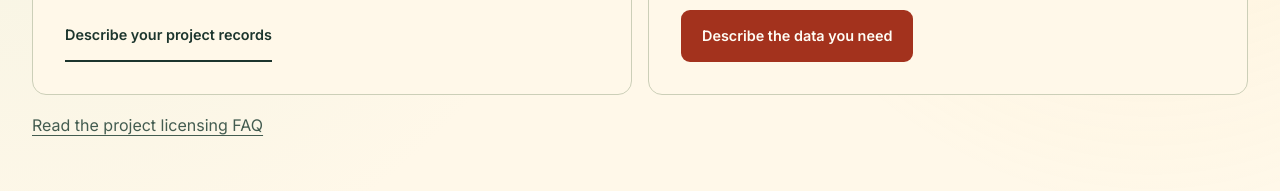
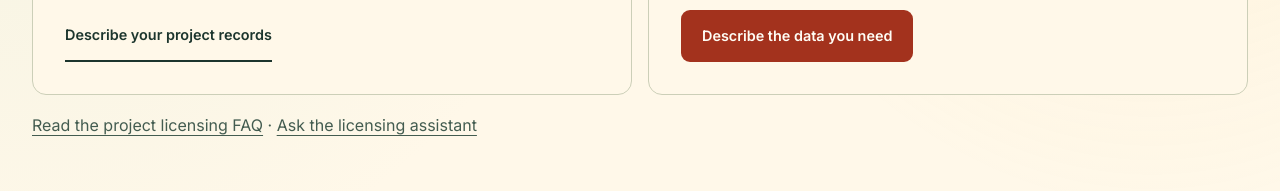
Before and after one commit to ckuyumcu/hestiadata.net, a plain HTML site: page index.html in a window 1280 px wide. Shown: the part 1466-1657 px from the top of the page. Drawn offline with Linux system fonts and the light colour scheme.

Commit message:
Link to the HESTIA licensing assistant

```diff
--- a/index.html
+++ b/index.html
@@ -155,7 +155,7 @@ section{position:relative;padding:80px 0;border-top:1px solid var(--line)}h2{fon
         <a class="btn" href="#contact" data-brief-service="archive-buyer">Describe the data you need</a>
       </article>
     </div>
-    <p class="sub" style="margin-top:1rem"><a href="/project-licensing-faq.html">Read the project licensing FAQ</a></p>
+    <p class="sub" style="margin-top:1rem"><a href="/project-licensing-faq.html">Read the project licensing FAQ</a> · <a href="/project-licensing-faq.html#licensing-assistant">Ask the licensing assistant</a></p>
   </section>
   <h2 class="existing-services">Fieldwork and recording services</h2>
   <div class="split" id="services">
```
